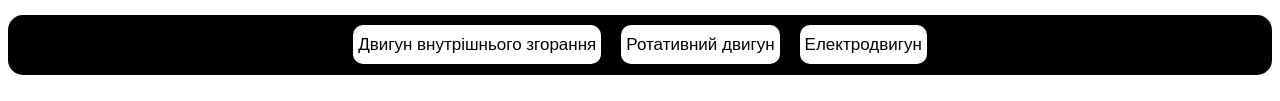
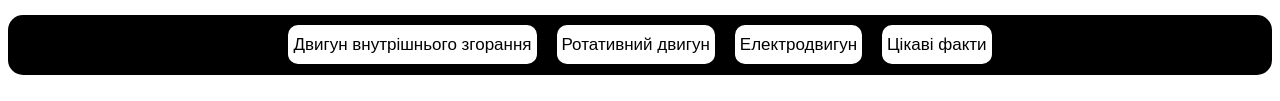
Before and after one commit to BogdaniO0/Engine, a plain HTML site: page index.html in a window 1280 px wide. Shown: the part 198-299 px from the top of the page. Drawn offline with Linux system fonts and the light colour scheme.

Commit message:
index.html

```diff
--- a/index.html
+++ b/index.html
@@ -10,6 +10,7 @@
                 <a class="section1" href="#section2">Двигун внутрішнього згорання</a>
                 <a class="section2" href="#section3">Ротативний двигун</a>
                 <a class="section3" href="#section4">Електродвигун</a>
+                <a class="section3" href="#section5">Цікаві факти</a>
             </nav>
         </header>
         <main>
@@ -28,7 +29,7 @@
             <p>Електродвигун був заснований в 1828 році. Він має багато плюсів, але є і мінуси. Наприклад, Електродвигун дуже екологічний, майже безшумний та дуже простий в ремонті, але електромобілі треба заряджати майже кожні 100 кілометрів, та раз в пару років потрібно міняти батарею.</p>
             <img class="rotary" src="https://upload.wikimedia.org/wikipedia/commons/thumb/8/89/Electric_motor.gif/220px-Electric_motor.gif">
             <p>Принцип роботи електродвигуна.</p>
-            <p class="facts">Цікаві факти</p>
+            <p id="section5" class="facts">Цікаві факти</p>
             <p class="facts1">Факт №1.</p>
             <p class="facts2">Перший двигун внутрішнього згоряння працював на газі.</p>
             <p class="facts1">Факт №2.</p>
```
